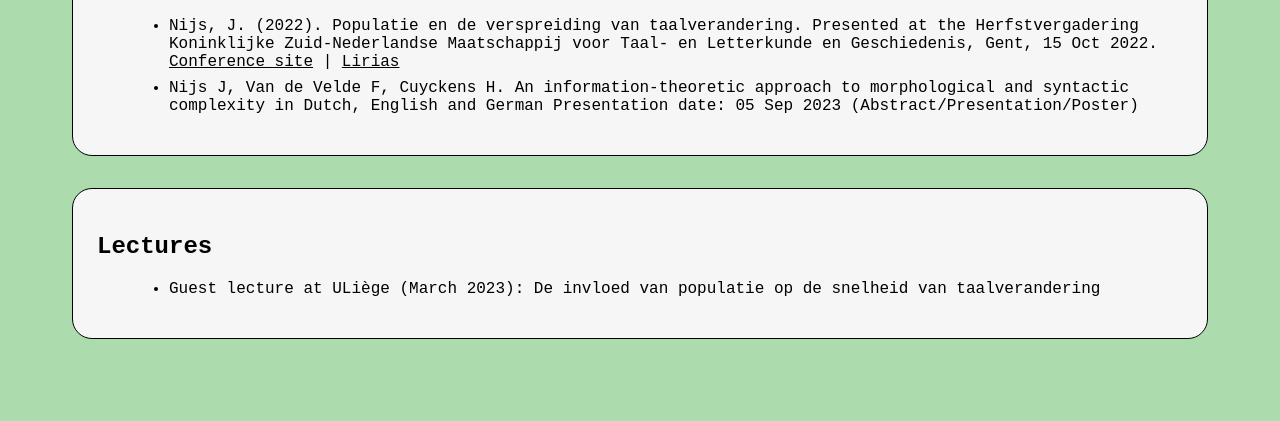
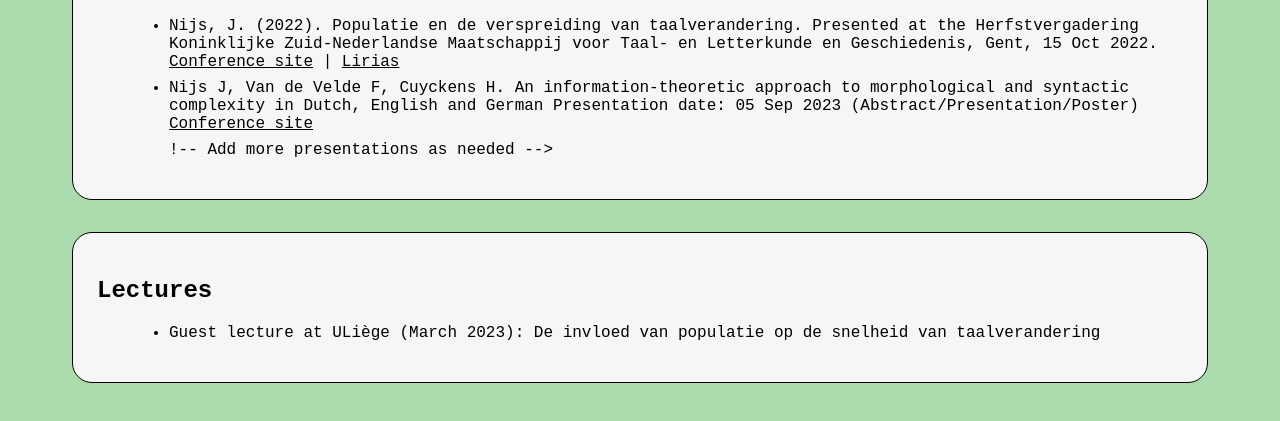
Before and after one commit to julienijs/julienijs.github.io, a plain HTML site: page presentations.html in a window 1280 px wide. Shown: the part 277-698 px from the top of the page. Drawn offline with Linux system fonts and the light colour scheme.

Commit message:
Update presentations.html

```diff
--- a/presentations.html
+++ b/presentations.html
@@ -14,8 +14,8 @@
         <h2>Presentations</h2>
         <ul>
           <li>Nijs, J. (2022). Populatie en de verspreiding van taalverandering. Presented at the Herfstvergadering Koninklijke Zuid-Nederlandse Maatschappij voor Taal- en Letterkunde en Geschiedenis, Gent, 15 Oct 2022. <a href="https://kzm.be/programma-herfstvergadering-2022-15-oktober-2022-9-45-kantl-gent/">Conference site</a> | <a href="https://kuleuven.limo.libis.be/discovery/search?query=any,contains,LIRIAS3945227&tab=LIRIAS&search_scope=lirias_profile&vid=32KUL_KUL:Lirias&offset=0">Lirias</a></li>
-          <li>Nijs J, Van de Velde F, Cuyckens H. An information-theoretic approach to morphological and syntactic complexity in Dutch, English and German Presentation date: 05 Sep 2023 (Abstract/Presentation/Poster)</li>
-          <!-- Add more presentations as needed -->
+          <li>Nijs J, Van de Velde F, Cuyckens H. An information-theoretic approach to morphological and syntactic complexity in Dutch, English and German Presentation date: 05 Sep 2023 (Abstract/Presentation/Poster) <a href="https://www.slav.uni-heidelberg.de/forschung/tagungen/ichl26/workshops.html">Conference site</a> </li>
+          !-- Add more presentations as needed -->
         </ul>
       </section>
       <section>
```
